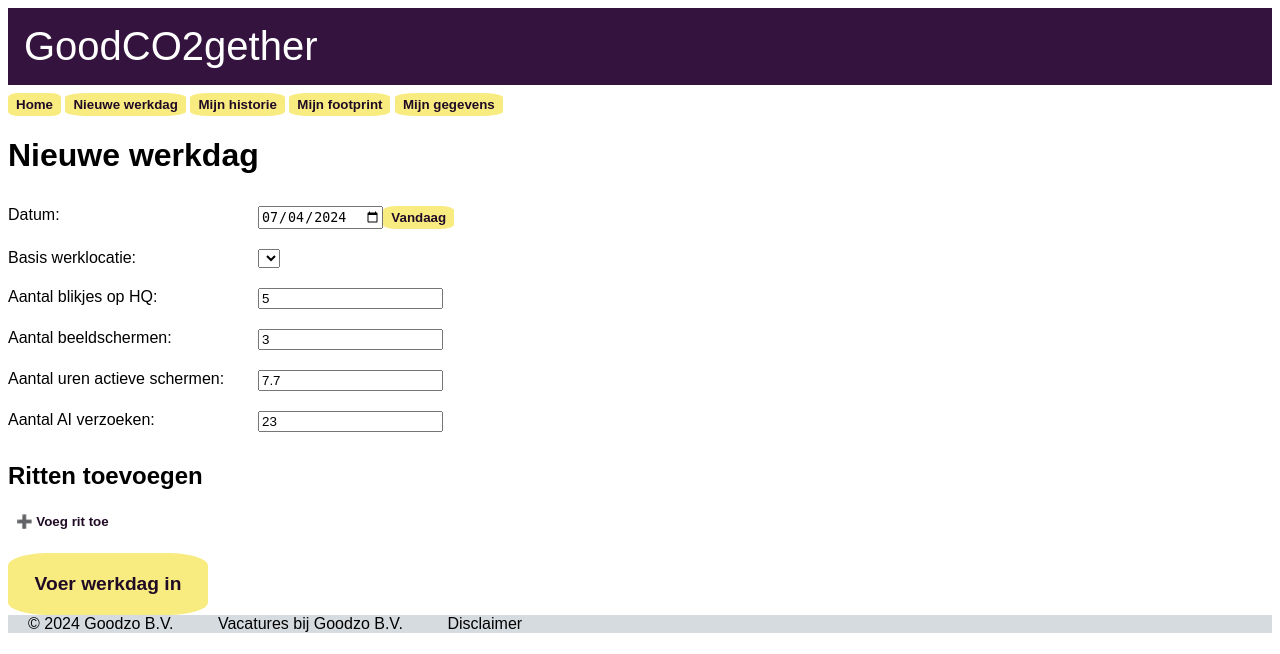
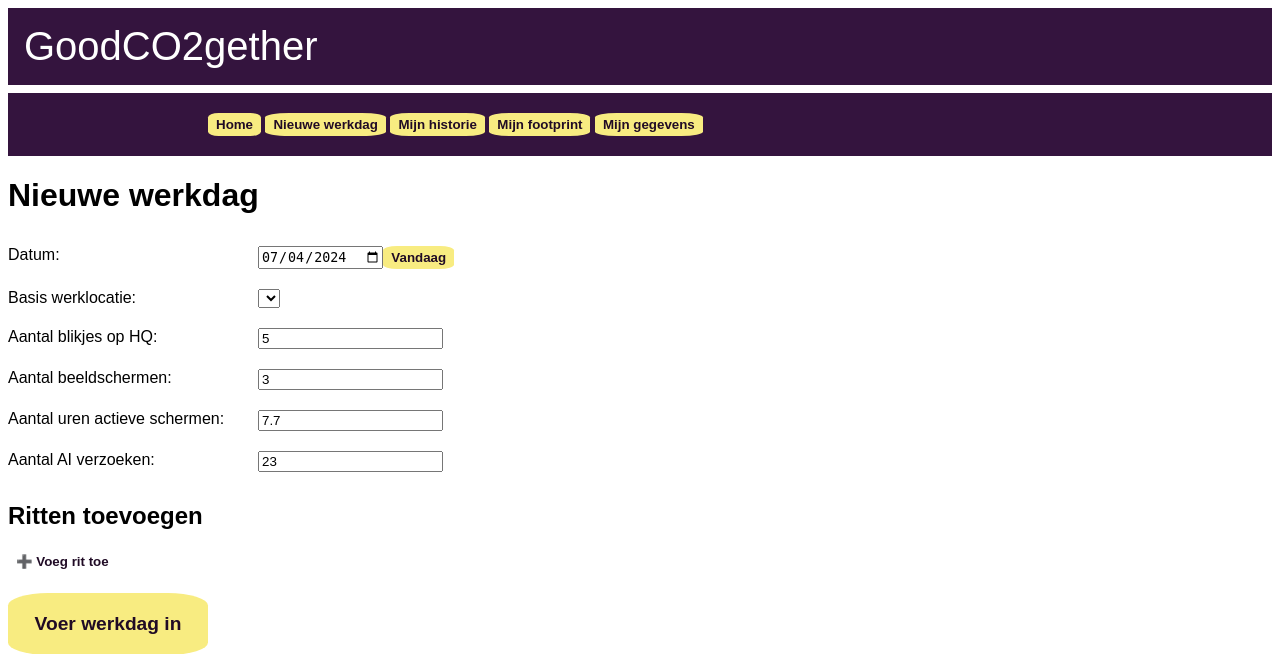
Before and after one commit to Hazeinga4/Goodzo, a Flask app: page /werkdag in a window 1280 px wide. Shown: the top 654 px of the page. Run offline with Flask 3, Linux system fonts and the light colour scheme; data that the repository does not hold is empty.

Commit message:
Lekker gewerkt pik

```diff
--- a/static/css/style.css
+++ b/static/css/style.css
@@ -35,3 +35,16 @@ button {
     padding-left: 1vh;
 
 }
+
+navigatie {
+    position: fixed;
+    align-self: center;
+}
+
+nav{
+    padding-left: 200px;
+    padding-bottom: 20px;
+    padding-top: 20px;
+    background-color: #34143e;
+    color: azure;
+}
```
Also changed, not shown: templates/index.html (+5 -2 lines), static/fotos/Goodzologo.jpg (added), static/fotos/goodzologogoed.png (added), static/fotos/images.jpg (added).
